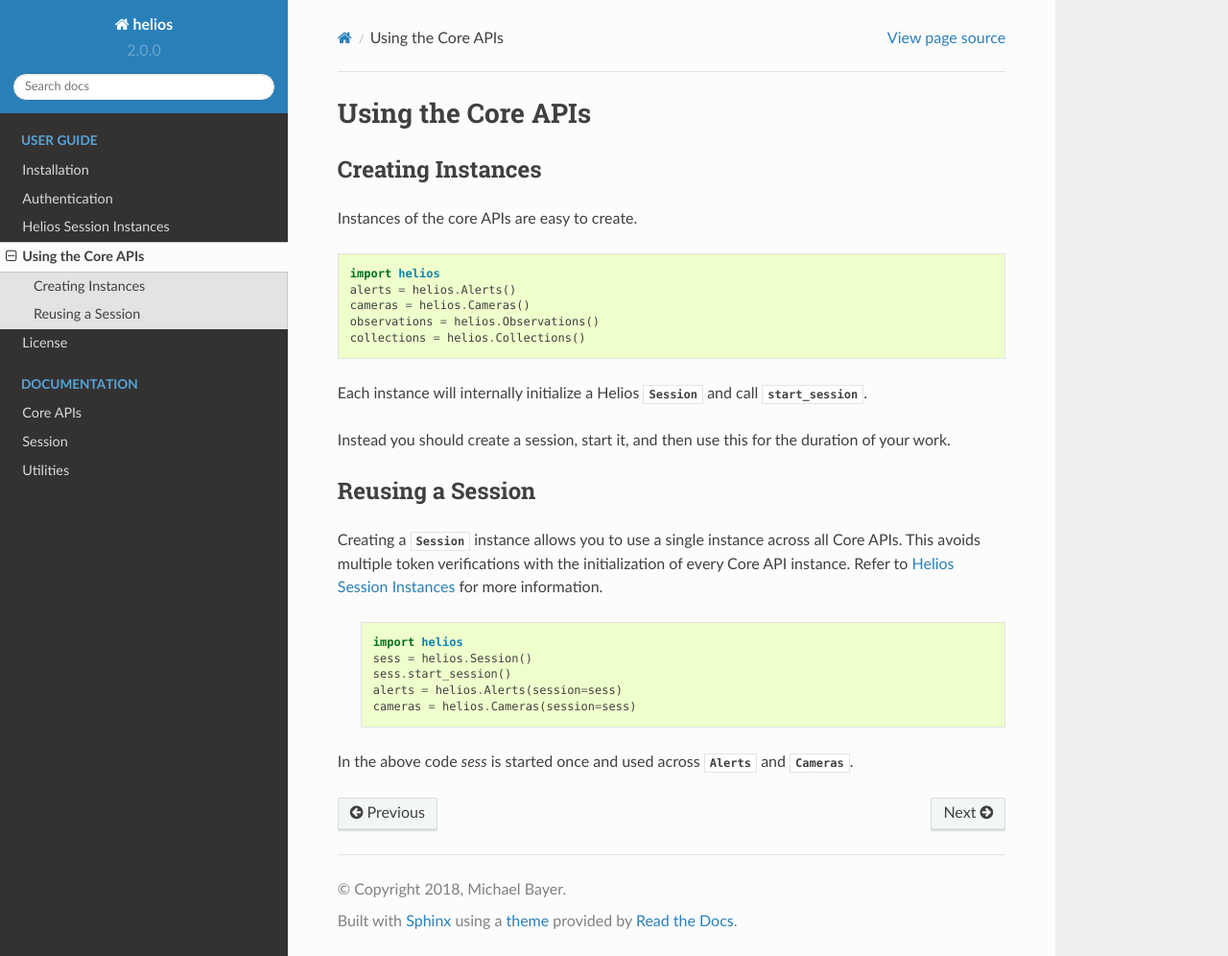
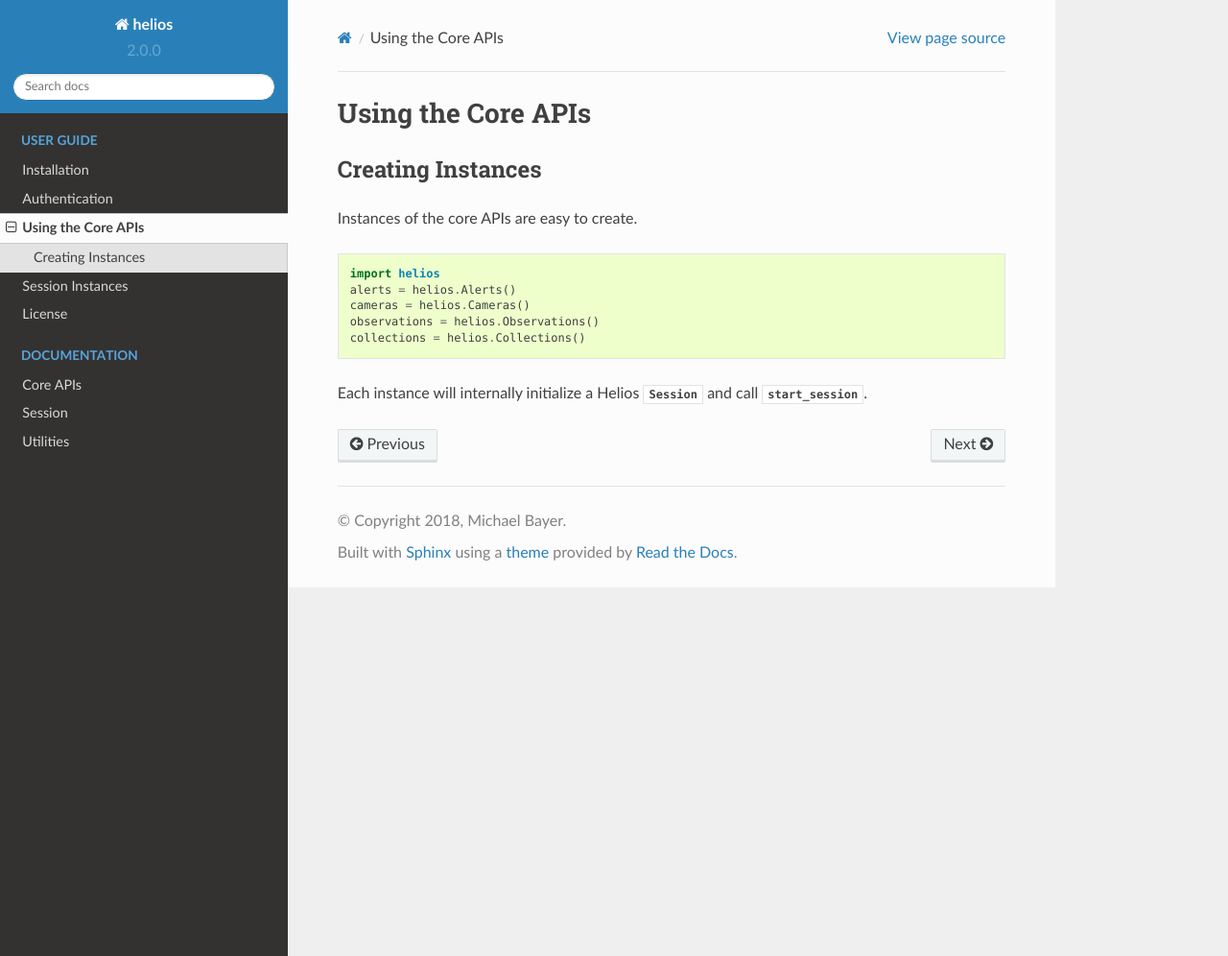
Before and after one commit to helios-earth/helios-sdk-python, a Sphinx documentation site: the page built from docs/user/core_apis_guide.rst, in a window 1280 px wide and 996 px high. Shown: the whole window at 96% size. Built offline with Sphinx 7.4.7 and the Read the Docs theme 2.0.0, drawn with Linux system fonts in a browser that asks for light colours.

Commit message:
[Docs] documentation improvements.  Moved reuse session section.

```diff
--- a/docs/index.rst
+++ b/docs/index.rst
@@ -30,8 +30,8 @@
 
    user/install
    user/auth
+   user/core_apis_guide
    user/session_guide
-   user/core_apis_guide
    user/license
 
 
--- a/docs/user/core_apis_guide.rst
+++ b/docs/user/core_apis_guide.rst
@@ -17,27 +17,3 @@
 Each instance will internally initialize a Helios
 :meth:`Session <helios.core.session.Session>` and call
 :meth:`start_session <helios.core.session.Session.start_session>`.
-
-Instead you should create a session, start it, and then use this
-for the duration of your work.
-
-
-Reusing a Session
------------------
-
-Creating a :meth:`Session <helios.core.session.Session>` instance allows
-you to use a single instance across all Core APIs.  This avoids multiple token
-verifications with the initialization of every Core API instance. Refer to
-:ref:`helios_session_instances` for more information.
-
-    .. code-block:: python
-
-        import helios
-        sess = helios.Session()
-        sess.start_session()
-        alerts = helios.Alerts(session=sess)
-        cameras = helios.Cameras(session=sess)
-
-In the above code `sess` is started once and used across
-:class:`Alerts <helios.alerts.Alerts>` and
-:class:`Cameras <helios.cameras.Cameras>`.
```
Also changed, not shown: docs/user/session_guide.rst (+23 -3 lines).
